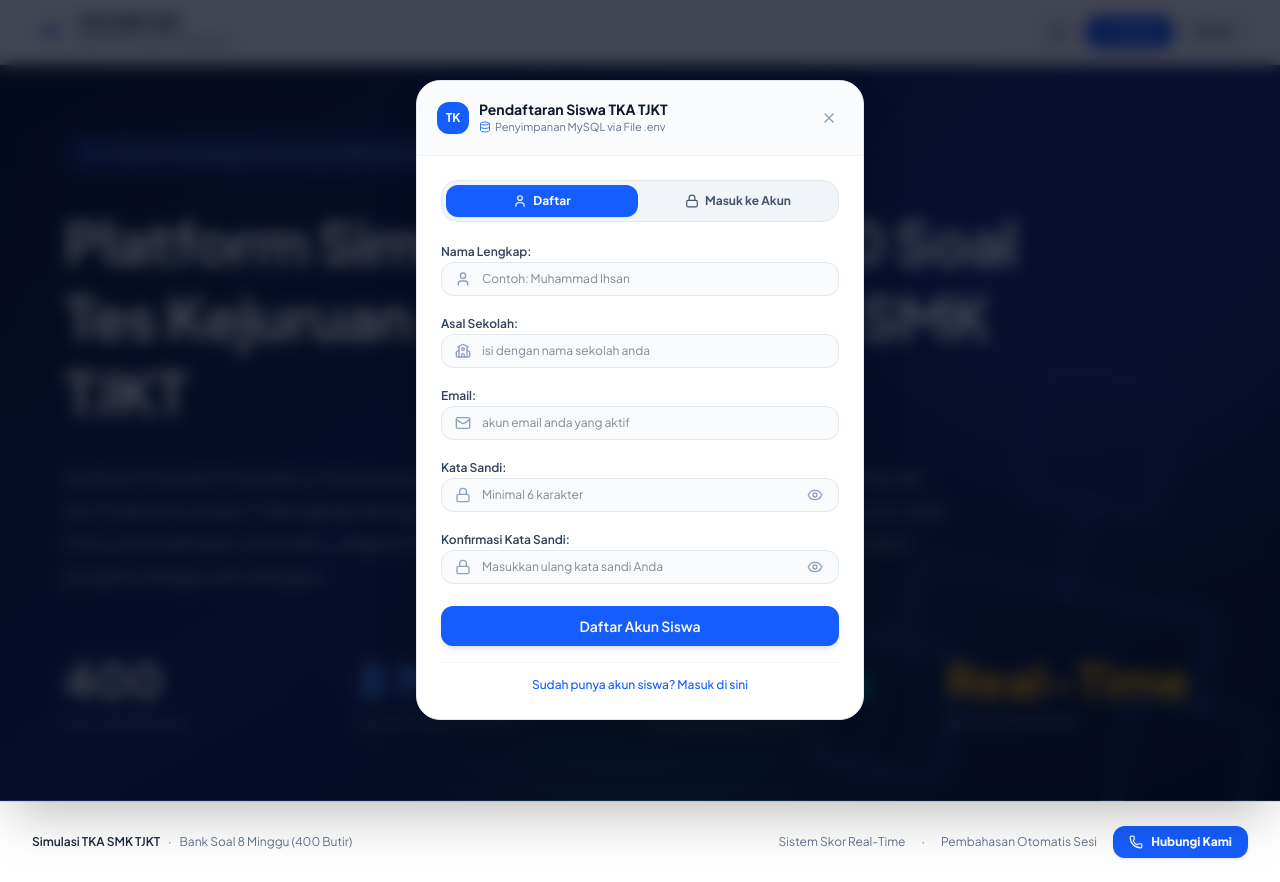
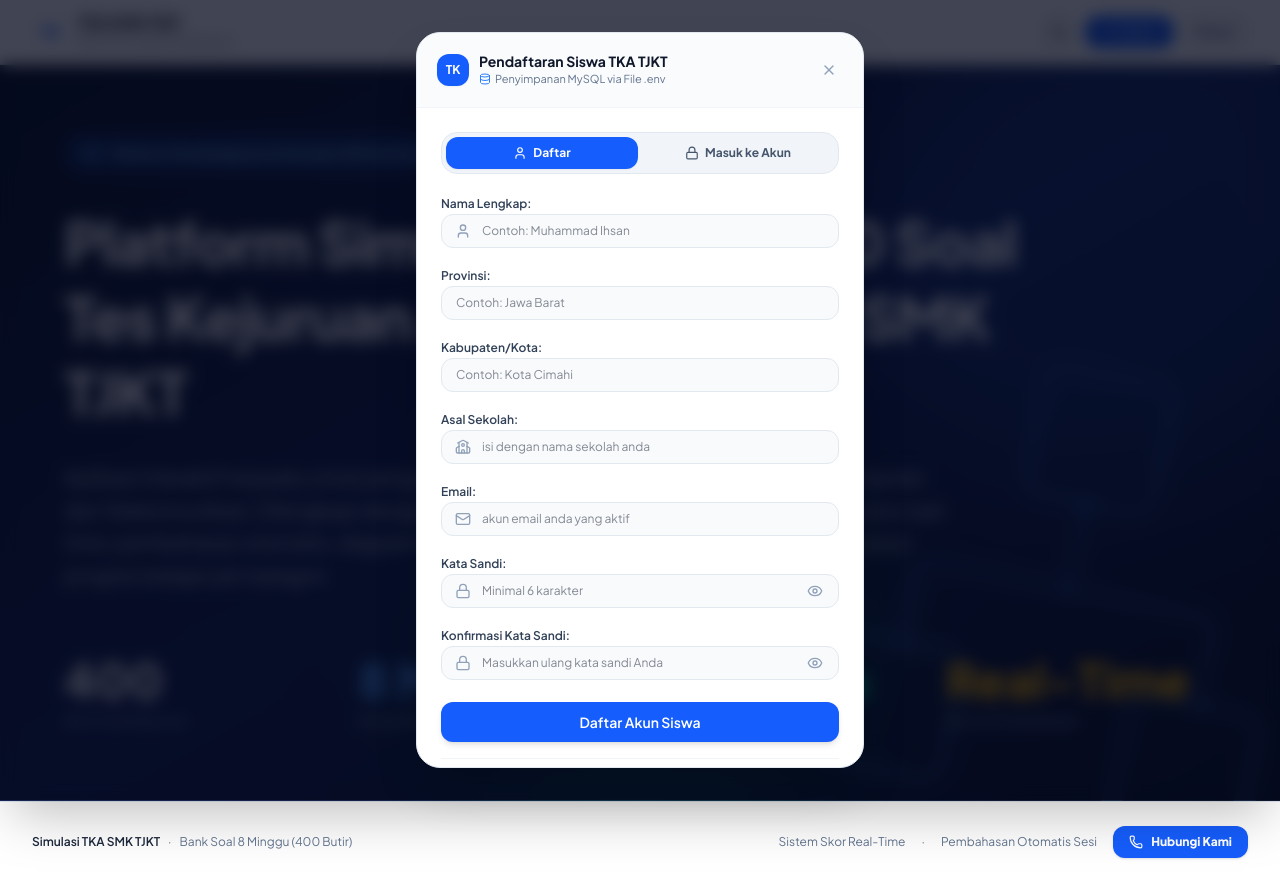
Before and after one commit to yayanch/tka, a React (Vite) app: page /#home in a window 1280 px wide. Both pictures are taken after a click on the button "Daftar". Built offline with nearby package versions, Linux system fonts and the light colour scheme; no server answers.

Commit message:
feat(auth): add location fields to registration
Extend user registration and database schema to include provinsi and kabupaten_kota fields. Updates include API validation, frontend form inputs, and type definitions.

```diff
--- a/server.ts
+++ b/server.ts
@@ -675,6 +675,11 @@ async function initDatabase() {
       ) ENGINE=InnoDB DEFAULT CHARSET=utf8mb4;
     `);
 
+    // Add new columns if missing
+    try { await conn.query("ALTER TABLE users ADD COLUMN provinsi VARCHAR(255) NULL"); } catch (e) {}
+    try { await conn.query("ALTER TABLE users ADD COLUMN kabupaten_kota VARCHAR(255) NULL"); } catch (e) {}
+
+
     await conn.query(`
       CREATE TABLE IF NOT EXISTS exam_sessions (
         id VARCHAR(64) PRIMARY KEY,
@@ -798,10 +803,10 @@ initDatabase();
 // 1. Register with Form
 app.post('/api/auth/register', async (req: Request, res: Response) => {
   try {
-    const { namaLengkap, asalSekolah, email, password } = req.body;
-
-    if (!namaLengkap || !asalSekolah || !email || !password || !password.trim()) {
-      return res.status(400).json({ error: 'Nama Lengkap, Asal Sekolah, Email, dan Kata Sandi wajib diisi' });
+    const { namaLengkap, provinsi, kabupatenKota, asalSekolah, email, password } = req.body;
+
+    if (!namaLengkap || !provinsi || !kabupatenKota || !asalSekolah || !email || !password || !password.trim()) {
+      return res.status(400).json({ error: 'Nama Lengkap, Provinsi, Kabupaten/Kota, Asal Sekolah, Email, dan Kata Sandi wajib diisi' });
     }
 
     const cleanEmail = email.trim().toLowerCase();
@@ -815,9 +820,9 @@ app.post('/api/auth/register', async (req: Request, res: Response) => {
       }
 
       await pool.query(
-        `INSERT INTO users (id, nama_lengkap, asal_sekolah, email, password_hash, role, auth_provider, is_verified, verification_code, verification_expires_at)
-         VALUES (?, ?, ?, ?, ?, 'siswa', 'local', 1, NULL, NULL)`,
-        [userId, namaLengkap, asalSekolah, cleanEmail, password || '123456']
+        `INSERT INTO users (id, nama_lengkap, provinsi, kabupaten_kota, asal_sekolah, email, password_hash, role, auth_provider, is_verified, verification_code, verification_expires_at)
+         VALUES (?, ?, ?, ?, ?, ?, ?, 'siswa', 'local', 1, NULL, NULL)`,
+        [userId, namaLengkap, provinsi, kabupatenKota, asalSekolah, cleanEmail, password || '123456']
       );
     } else {
       // Fallback Store
@@ -829,6 +834,8 @@ app.post('/api/auth/register', async (req: Request, res: Response) => {
       memoryStore.users.set(cleanEmail, {
         id: userId,
         nama_lengkap: namaLengkap,
+        provinsi: provinsi,
+        kabupaten_kota: kabupatenKota,
         asal_sekolah: asalSekolah,
         email: cleanEmail,
         password_hash: password || '123456',
--- a/src/components/AuthModal.tsx
+++ b/src/components/AuthModal.tsx
@@ -36,6 +36,8 @@ export const AuthModal: React.FC<AuthModalProps> = ({
 }) => {
   const [mode, setMode] = useState<'register' | 'login' | 'verify'>(initialMode);
   const [namaLengkap, setNamaLengkap] = useState('');
+  const [provinsi, setProvinsi] = useState('');
+  const [kabupatenKota, setKabupatenKota] = useState('');
   const [asalSekolah, setAsalSekolah] = useState('');
   const [email, setEmail] = useState('');
   const [password, setPassword] = useState('');
@@ -101,6 +103,8 @@ export const AuthModal: React.FC<AuthModalProps> = ({
     setIsLoading(true);
     const res = await registerWithForm({
       namaLengkap: namaLengkap.trim(),
+      provinsi: provinsi.trim(),
+      kabupatenKota: kabupatenKota.trim(),
       asalSekolah: asalSekolah.trim(),
       email: email.trim(),
       password: password || '123456',
@@ -393,6 +397,34 @@ export const AuthModal: React.FC<AuthModalProps> = ({
 
                 <div className="space-y-1">
                   <label className="text-xs font-semibold text-slate-700 dark:text-slate-300">
+                    Provinsi:
+                  </label>
+                  <input
+                    type="text"
+                    value={provinsi}
+                    onChange={(e) => setProvinsi(e.target.value)}
+                    placeholder="Contoh: Jawa Barat"
+                    className="w-full px-3.5 py-2 text-xs bg-slate-50 dark:bg-slate-800 border border-slate-200 dark:border-slate-700 rounded-xl focus:outline-none focus:ring-2 focus:ring-blue-500 text-slate-900 dark:text-white"
+                    required
+                  />
+                </div>
+
+                <div className="space-y-1">
+                  <label className="text-xs font-semibold text-slate-700 dark:text-slate-300">
+                    Kabupaten/Kota:
+                  </label>
+                  <input
+                    type="text"
+                    value={kabupatenKota}
+                    onChange={(e) => setKabupatenKota(e.target.value)}
+                    placeholder="Contoh: Kota Cimahi"
+                    className="w-full px-3.5 py-2 text-xs bg-slate-50 dark:bg-slate-800 border border-slate-200 dark:border-slate-700 rounded-xl focus:outline-none focus:ring-2 focus:ring-blue-500 text-slate-900 dark:text-white"
+                    required
+                  />
+                </div>
+
+                <div className="space-y-1">
+                  <label className="text-xs font-semibold text-slate-700 dark:text-slate-300">
                     Asal Sekolah:
                   </label>
                   <div className="relative">
--- a/src/components/UserManagementView.tsx
+++ b/src/components/UserManagementView.tsx
@@ -224,6 +224,8 @@ export const UserManagementView: React.FC<UserManagementViewProps> = ({
     try {
       const res = await registerWithForm({
         namaLengkap: addUserForm.namaLengkap,
+        provinsi: '-',
+        kabupatenKota: '-',
         asalSekolah: addUserForm.asalSekolah || 'SMKN 1 Cimahi',
         email: addUserForm.email,
         password: addUserForm.password || '123456'
--- a/src/services/api.ts
+++ b/src/services/api.ts
@@ -123,6 +123,8 @@ export async function checkUserSession(email: string): Promise<{
 
 export async function registerWithForm(data: {
   namaLengkap: string;
+  provinsi: string;
+  kabupatenKota: string;
   asalSekolah: string;
   email: string;
   password?: string;
--- a/src/types/auth.ts
+++ b/src/types/auth.ts
@@ -2,6 +2,8 @@ export interface UserProfile {
   id: string;
   namaLengkap: string;
   asalSekolah: string;
+  provinsi?: string;
+  kabupatenKota?: string;
   email: string;
   role: 'siswa' | 'guru' | 'admin';
   authProvider: 'local' | 'google';
```
